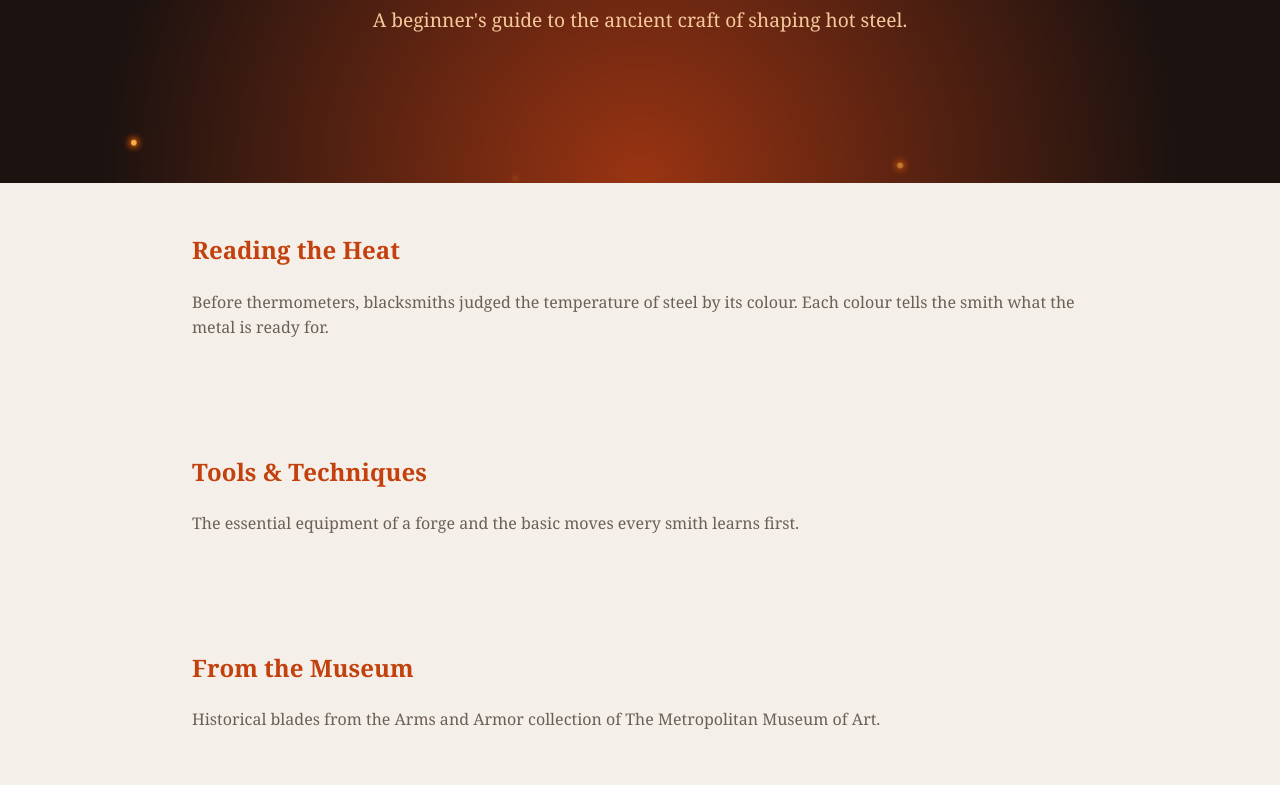
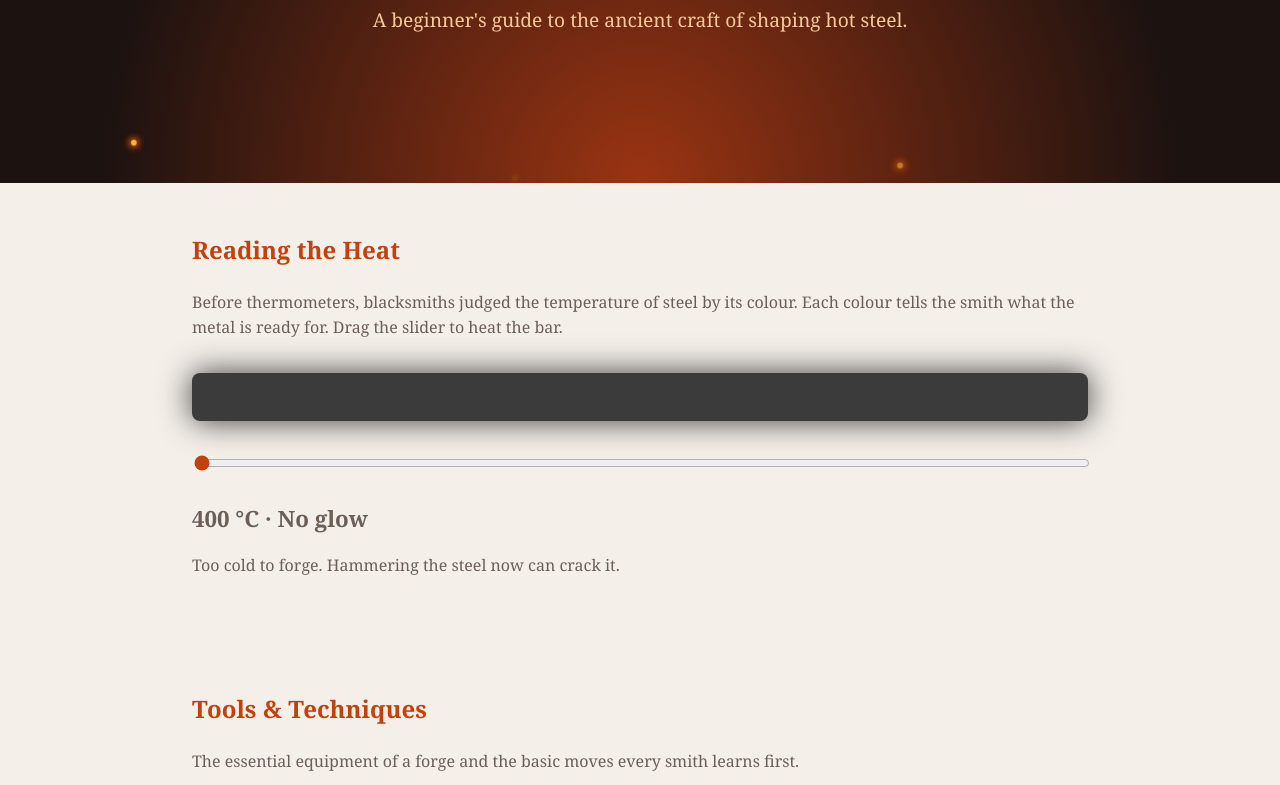
Before and after one commit to GabrielEdgarDuarte/The_Forge, a plain HTML site: page index.html in a window 1280 px wide. Shown: the part 312-1097 px from the top of the page. Drawn offline with Linux system fonts and the light colour scheme.

Commit message:
Add heat colour slider showing what each temperature is used for

```diff
--- a/index.html
+++ b/index.html
@@ -34,7 +34,11 @@
 
 		<section id="heat">
 			<h2>Reading the Heat</h2>
-			<p>Before thermometers, blacksmiths judged the temperature of steel by its colour. Each colour tells the smith what the metal is ready for.</p>
+			<p>Before thermometers, blacksmiths judged the temperature of steel by its colour. Each colour tells the smith what the metal is ready for. Drag the slider to heat the bar.</p>
+			<div class="bar"></div>
+			<input type="range" min="400" max="1300" step="10" value="400" aria-label="Temperature">
+			<p class="temperature"></p>
+			<p class="heat-use"></p>
 		</section>
 
 		<section id="tools">
--- a/script.js
+++ b/script.js
@@ -1,4 +1,16 @@
+const heatStages = [
+	{ min: 400, color: '#3b3b3b', name: 'No glow', use: 'Too cold to forge. Hammering the steel now can crack it.' },
+	{ min: 550, color: '#5c1a12', name: 'Faint red', use: 'Barely visible in daylight. Good for gentle straightening.' },
+	{ min: 650, color: '#8b1e14', name: 'Blood red', use: 'Used for annealing, which softens the steel so it is easier to work.' },
+	{ min: 750, color: '#c62828', name: 'Cherry red', use: 'The right heat to harden most carbon steels by quenching them.' },
+	{ min: 850, color: '#ef6c00', name: 'Orange', use: 'Good for bending and light shaping.' },
+	{ min: 950, color: '#ffa000', name: 'Yellow', use: 'The main forging heat. The steel moves easily under the hammer.' },
+	{ min: 1100, color: '#ffd54f', name: 'Light yellow', use: 'Heavy forging, like drawing out a thick bar quickly.' },
+	{ min: 1250, color: '#fff8e1', name: 'White', use: 'Forge welding heat. If it starts throwing sparks, the steel is burning.' }
+]
+
 setupTheme()
+setupHeatSlider()
 
 function setupTheme() {
 	const button = document.querySelector('.theme-toggle')
@@ -15,3 +27,16 @@ function applyTheme(theme, button) {
 	document.documentElement.dataset.theme = theme
 	button.textContent = theme === 'dark' ? '☀️' : '🌙'
 }
+
+function setupHeatSlider() {
+	const slider = document.querySelector('#heat input')
+	showHeat(slider.valueAsNumber)
+	slider.addEventListener('input', () => showHeat(slider.valueAsNumber))
+}
+
+function showHeat(temperature) {
+	const stage = heatStages.findLast(stage => temperature >= stage.min)
+	document.querySelector('.bar').style.setProperty('--heat', stage.color)
+	document.querySelector('.temperature').textContent = `${temperature} °C · ${stage.name}`
+	document.querySelector('.heat-use').textContent = stage.use
+}
--- a/style.css
+++ b/style.css
@@ -136,6 +136,28 @@ section {
 	}
 }
 
+#heat {
+	.bar {
+		height: 3rem;
+		margin: 2rem 0;
+		border-radius: 0.5rem;
+		background: var(--heat);
+		box-shadow: 0 0 2rem var(--heat);
+		transition: background 0.3s, box-shadow 0.3s;
+	}
+
+	input {
+		width: 100%;
+		accent-color: var(--accent);
+	}
+
+	.temperature {
+		margin-bottom: 0;
+		font-size: 1.4rem;
+		font-weight: bold;
+	}
+}
+
 footer {
 	padding: 2rem;
 	text-align: center;
```
